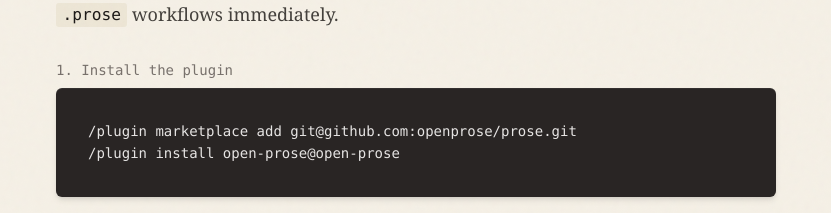
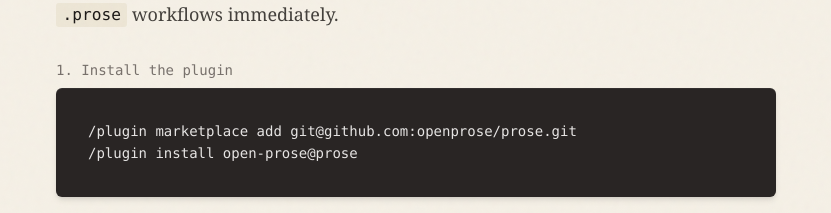
Before and after one commit to irl-dan/open-prose, a Next.js app in the folder landing/: page / in a window 1280 px wide. Shown: the part 5046-5259 px from the top of the page, without its empty margins (224-1055 px from the left). Built offline with nearby package versions, Linux system fonts and the light colour scheme; a web font is replaced by a local one.

Commit message:
Update install command to open-prose@prose

```diff
--- a/landing/src/app/page.tsx
+++ b/landing/src/app/page.tsx
@@ -628,7 +628,7 @@
             </p>
             <CodeBlock className="text-sm">
               /plugin marketplace add git@github.com:openprose/prose.git{"\n"}
-              /plugin install open-prose@open-prose
+              /plugin install open-prose@prose
             </CodeBlock>
           </div>
 
```
